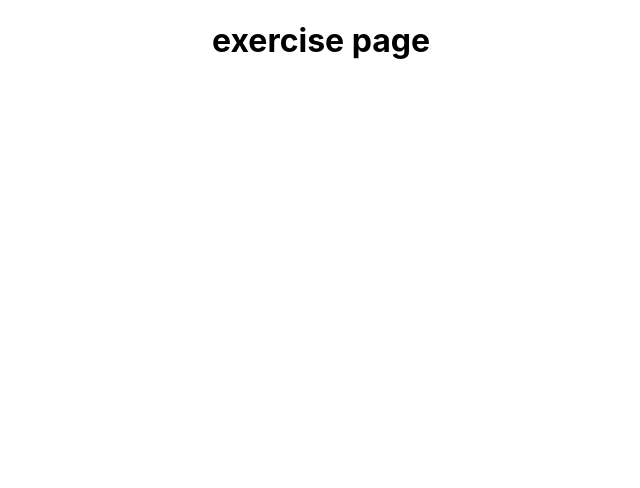
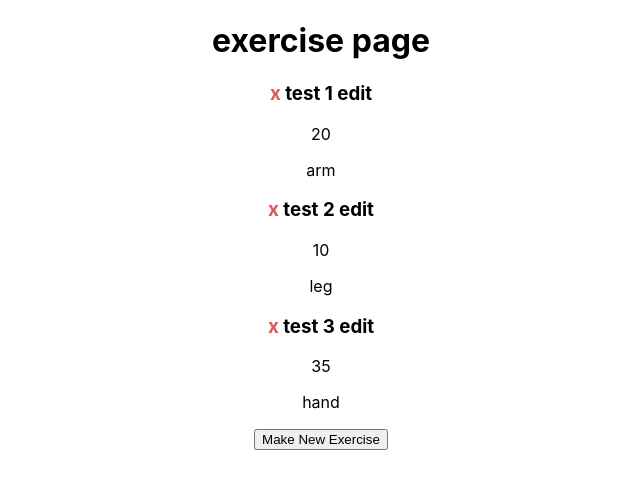
Before and after one commit to BW-Weight-Lifting-Team5/FrontEnd, a React (Create React App) app in the folder bw-weight-lifting-team-5/: page /exercises in a window 1280 px wide. Shown: the top 488 px of the page, without its empty margins (319-959 px from the left). Built offline with nearby package versions, Linux system fonts and the light colour scheme; sample sign-in values are in the browser's storage.

Commit message:
Setup mock interface for CRUD operations

```diff
--- a/bw-weight-lifting-team-5/src/App.css
+++ b/bw-weight-lifting-team-5/src/App.css
@@ -36,3 +36,6 @@
     transform: rotate(360deg);
   }
 }
+.delete {
+  color: rgb(216, 87, 87);
+}
--- /dev/null
+++ b/bw-weight-lifting-team-5/src/components/Exercise.js
@@ -0,0 +1,24 @@
+import React from 'react'
+
+const Exercise = (props) => {
+
+    const { exerciseName, reps, bodyPart } = props.exercise
+
+    return (
+        <div>
+            {/* <p>Edit</p> */}
+            <h3><span className='delete' onClick={e => {
+                e.stopPropagation()
+                props.deleteExercise(props.exercise)
+            }}>x </span>
+                {exerciseName}
+                <span onClick={e => {
+                    e.stopPropagation()
+                    props.editExercise(props.exercise)
+                }}> edit</span></h3>
+            <p>{String(reps)}</p>
+            <p>{bodyPart}</p>
+        </div>
+    )
+}
+export default Exercise;
--- a/bw-weight-lifting-team-5/src/components/ExerciseData.js
+++ b/bw-weight-lifting-team-5/src/components/ExerciseData.js
@@ -3,29 +3,32 @@
 // workouts -> exercises
 // exercise
 
-let workouts = {
+export let workouts = {
     1: [0, 1, 2]
 }
 
-let exercises = {
+export let exercises = {
 
     1: [
             {
                 exerciseName: 'test 1',
                 reps: 20,
-                bodyPart: 'arm'
+                bodyPart: 'arm',
+                id: 0
             },
 
             {
                 exerciseName: 'test 2',
                 reps: 10,
-                bodyPart: 'leg'
+                bodyPart: 'leg',
+                id: 1
             },
 
             {
                 exerciseName: 'test 3',
                 reps: 35,
-                bodyPart: 'hand'
+                bodyPart: 'hand',
+                id: 2
             }
         ]
 
--- a/bw-weight-lifting-team-5/src/components/Exercises.js
+++ b/bw-weight-lifting-team-5/src/components/Exercises.js
@@ -1,10 +1,154 @@
-import React from 'react'
+import React, { useState } from 'react'
+import Exercise from './Exercise';
 
+import { workouts, exercises } from './ExerciseData';
+const initialExercise = {
+
+    exerciseName: '',
+    reps: 0,
+    bodyPart: '',
+    id: 0
+
+}
 const Exercises = () => {
+
+    const [editing, setEditing] = useState(false);
+    const [exerciseToEdit, setExerciseToEdit] = useState(initialExercise)
+
+    const [makeNewExercise, setMakeNewExercise] = useState(false)
+    const [exerciseToAdd, setExerciseToAdd] = useState(initialExercise)
+
+    // delete
+    const deleteExercise = exercise => {
+
+        console.log('delete exercise', exercise)
+    }
+
+    /// edit
+    //////
+    const editExercise = (exercise) => {
+        console.log('edit exercise', exercise)
+        setEditing(true)
+        setExerciseToEdit(exercise)
+    }
+
+    const saveExercise = (e, exercise) => {
+        e.preventDefault()
+        console.log('save edited exercise', exercise)
+    }
+    //////
+
+    // add
+    const addExercise = (e, exercise) => {
+        e.preventDefault()
+        console.log('add exercise', exercise)
+        // setMakeNewExercise(true)
+        // setExerciseToAdd(exercise)
+    }
     // list of exercise deletable with a form to edit and a form to add new ones
     return (
         <div>
             <h1>exercise page</h1>
+            {/* Read */}
+            {exercises[1].map((exercise, i) => (
+                <Exercise
+                    key={i}
+                    exercise={exercise}
+                    deleteExercise={deleteExercise}
+                    editExercise={editExercise}/>
+            ))}
+            {editing && (
+                <form onSubmit={(e) => {saveExercise(e, exerciseToEdit)}}>
+                <legend>edit exercise</legend>
+                <label>
+                  exercise name:
+                  <input
+                    onChange={e =>
+                      setExerciseToEdit({
+                            ...exerciseToEdit,
+                            exerciseName: e.target.value })
+                    }
+                    value={exerciseToEdit.exerciseName}
+                  />
+                </label>
+                <label>
+                  reps:
+                  <input
+                    onChange={e =>
+                        setExerciseToEdit({
+                        ...exerciseToEdit,
+                        reps: e.target.value
+                      })
+                    }
+                    value={exerciseToEdit.reps}
+                  />
+                </label>
+                <label>
+                  body part:
+                  <input
+                    onChange={e =>
+                        setExerciseToEdit({
+                        ...exerciseToEdit,
+                        bodyPart: e.target.value
+                      })
+                    }
+                    value={exerciseToEdit.bodyPart}
+                  />
+                </label>
+                <div >
+                  <button type="submit">save</button>
+                  <button onClick={() => setEditing(false)}>cancel</button>
+                </div>
+              </form>
+            )}
+            <div>
+                <button onClick={() => setMakeNewExercise(true)}>Make New Exercise</button>
+            </div>
+
+             {makeNewExercise && (
+                <form onSubmit={(e) => {addExercise(e, exerciseToAdd)}}>
+                <legend>edit exercise</legend>
+                <label>
+                  exercise name:
+                  <input
+                    onChange={e =>
+                      setExerciseToAdd({
+                            ...exerciseToAdd,
+                            exerciseName: e.target.value })
+                    }
+                    value={exerciseToAdd.exerciseName}
+                  />
+                </label>
+                <label>
+                  reps:
+                  <input
+                    onChange={e =>
+                        setExerciseToAdd({
+                        ...exerciseToAdd,
+                        reps: e.target.value
+                      })
+                    }
+                    value={exerciseToAdd.reps}
+                  />
+                </label>
+                <label>
+                  body part:
+                  <input
+                    onChange={e =>
+                        setExerciseToAdd({
+                        ...exerciseToAdd,
+                        bodyPart: e.target.value
+                      })
+                    }
+                    value={exerciseToAdd.bodyPart}
+                  />
+                </label>
+                <div >
+                  <button type="submit">save</button>
+                  <button onClick={() => setMakeNewExercise(false)}>cancel</button>
+                </div>
+              </form>
+            )}
         </div>
     )
 }
```
